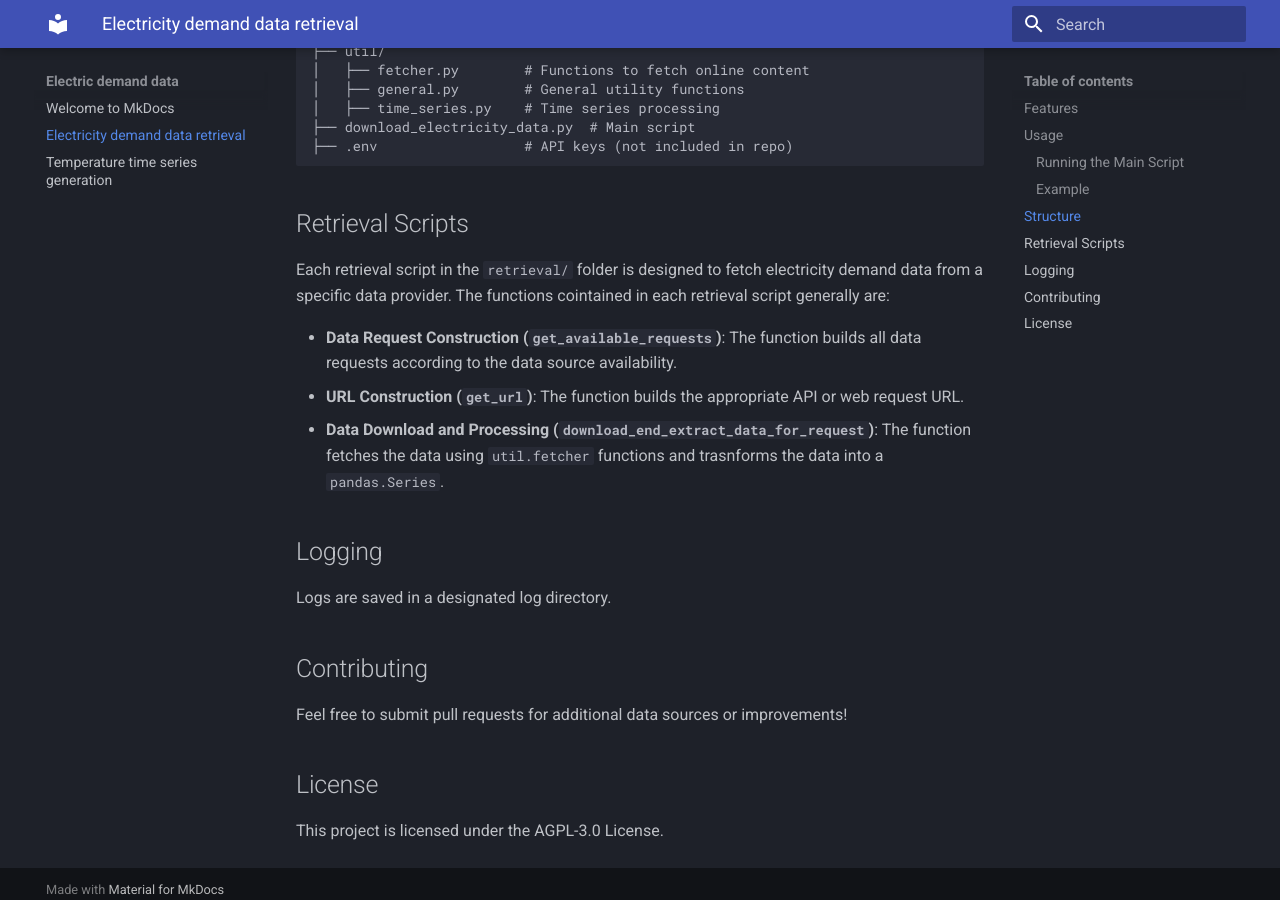
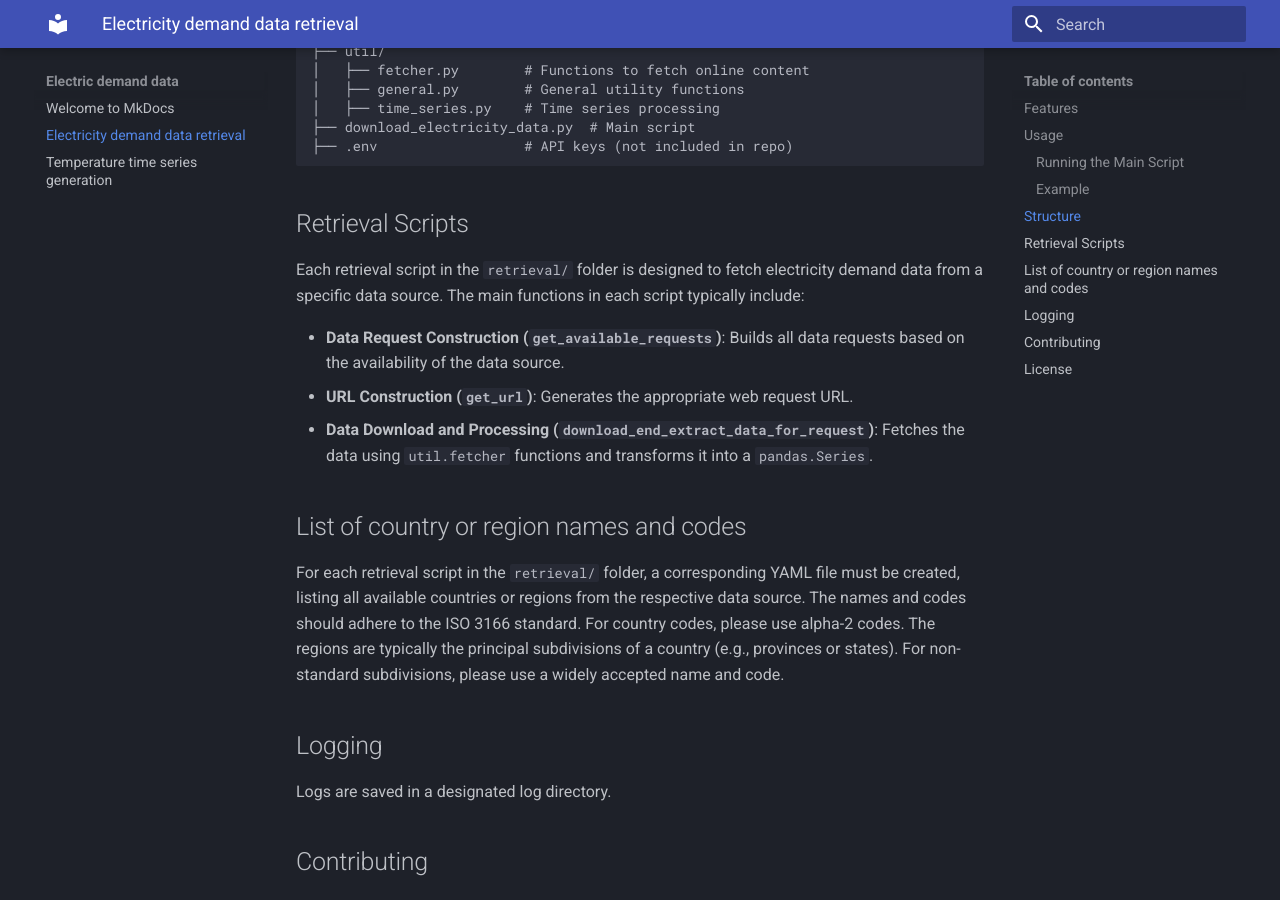
Before and after one commit to open-energy-transition/electric-demand-data, an MkDocs documentation site: the page built from docs/electricity_demand_retrieval.md, in a window 1280 px wide and 900 px high, scrolled down 1259 px. Built offline with MkDocs 1.6.1 and Material for MkDocs 9.7.7, drawn with Linux system fonts in a browser that asks for light colours.

Commit message:
Updated readme file

```diff
--- a/docs/electricity_demand_retrieval.md
+++ b/docs/electricity_demand_retrieval.md
@@ -55,11 +55,15 @@ uv run download_electricity_data.py ENTSOE -c FR
 
 ## Retrieval Scripts
 
-Each retrieval script in the `retrieval/` folder is designed to fetch electricity demand data from a specific data provider. The functions cointained in each retrieval script generally are:
+Each retrieval script in the `retrieval/` folder is designed to fetch electricity demand data from a specific data source. The main functions in each script typically include:
 
-- **Data Request Construction (`get_available_requests`)**: The function builds all data requests according to the data source availability.
-- **URL Construction (`get_url`)**: The function builds the appropriate API or web request URL.
-- **Data Download and Processing (`download_end_extract_data_for_request`)**: The function fetches the data using `util.fetcher` functions and trasnforms the data into a `pandas.Series`.
+- **Data Request Construction (`get_available_requests`)**: Builds all data requests based on the availability of the data source.
+- **URL Construction (`get_url`)**: Generates the appropriate web request URL.
+- **Data Download and Processing (`download_end_extract_data_for_request`)**: Fetches the data using `util.fetcher` functions and transforms it into a `pandas.Series`.
+
+## List of country or region names and codes
+
+For each retrieval script in the `retrieval/` folder, a corresponding YAML file must be created, listing all available countries or regions from the respective data source. The names and codes should adhere to the ISO 3166 standard. For country codes, please use alpha-2 codes. The regions are typically the principal subdivisions of a country (e.g., provinces or states). For non-standard subdivisions, please use a widely accepted name and code.
 
 ## Logging
 
```
